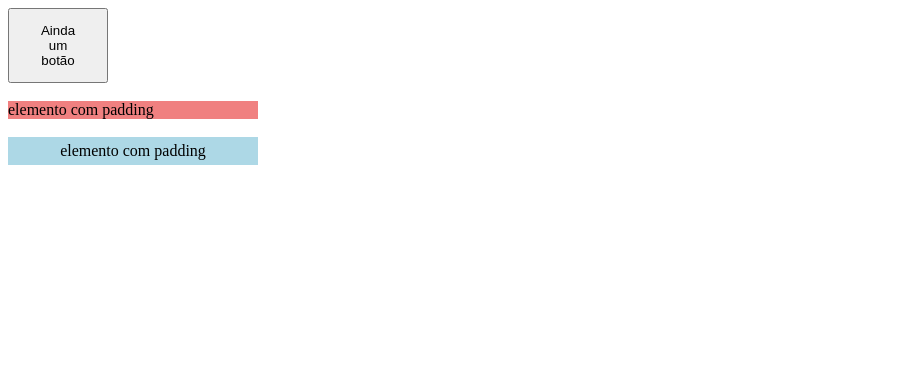
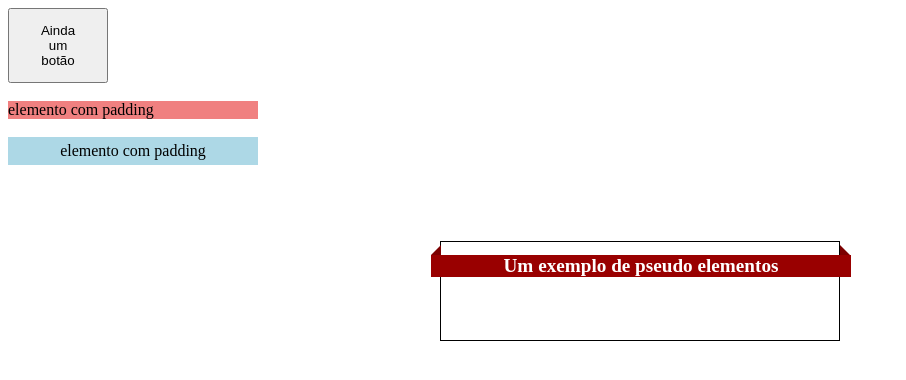
Before and after one commit to Flavero85/revisao_html_cs, a plain HTML site: page revisao_html_css/index.html in a window 1280 px wide. Shown: the whole page, without its empty margins (0-906 px from the left). Drawn offline with Linux system fonts and the light colour scheme.

Commit message:
border_color
faixa usando o border color com elementos e padding

```diff
--- a/revisao_html_css/index.html
+++ b/revisao_html_css/index.html
@@ -13,5 +13,10 @@
     <div class="caixa">elemento com padding</div>
     <br>
     <div class="caixa-com-padding">elemento com padding</div>
+    <br>
+    <br>
+    <section class="faixa">
+        <h1>Um exemplo de pseudo elementos</h1>
+    </section>
 </body>
 </html>
--- a/revisao_html_css/style.css
+++ b/revisao_html_css/style.css
@@ -20,3 +20,42 @@
     width: 250px;
     text-align: center;
 }
+
+.faixa{
+    border: 1px solid #000;
+    height: 100px;
+    margin: 40px auto;
+    width: 400px;
+}
+
+.faixa h1{
+    background-color: #990000;
+    color: #fff;
+    font-size: 1.2em;
+    left: -10px;
+    padding: 5px o;
+    position: relative;
+    text-align: center;
+    width: 420px;
+    margin-top: 13px;
+}
+
+.faixa h1::before{
+    border-color: transparent #7c0000 #7c0000 transparent;
+    border-style: solid;
+    border-width: 5px;
+    content: "";
+    left: 0;
+    position: absolute;
+    top: -10px;
+}
+
+.faixa h1::after{
+    border-color: transparent transparent #7c0000 #7c0000;
+    border-style: solid;
+    border-width: 5px;
+    content: "";
+    right: 1px;
+    position: absolute;
+    top: -10px;
+}
```
